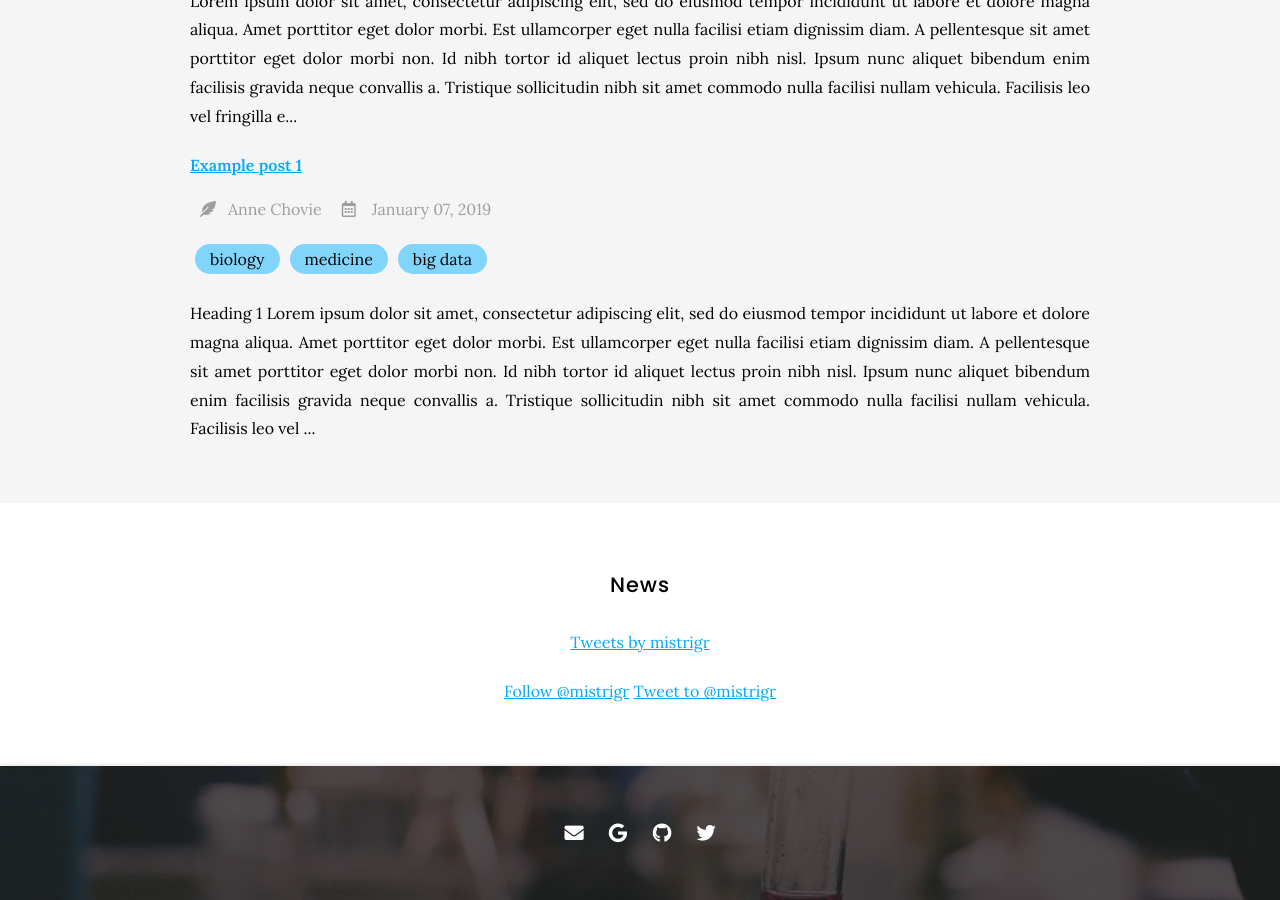
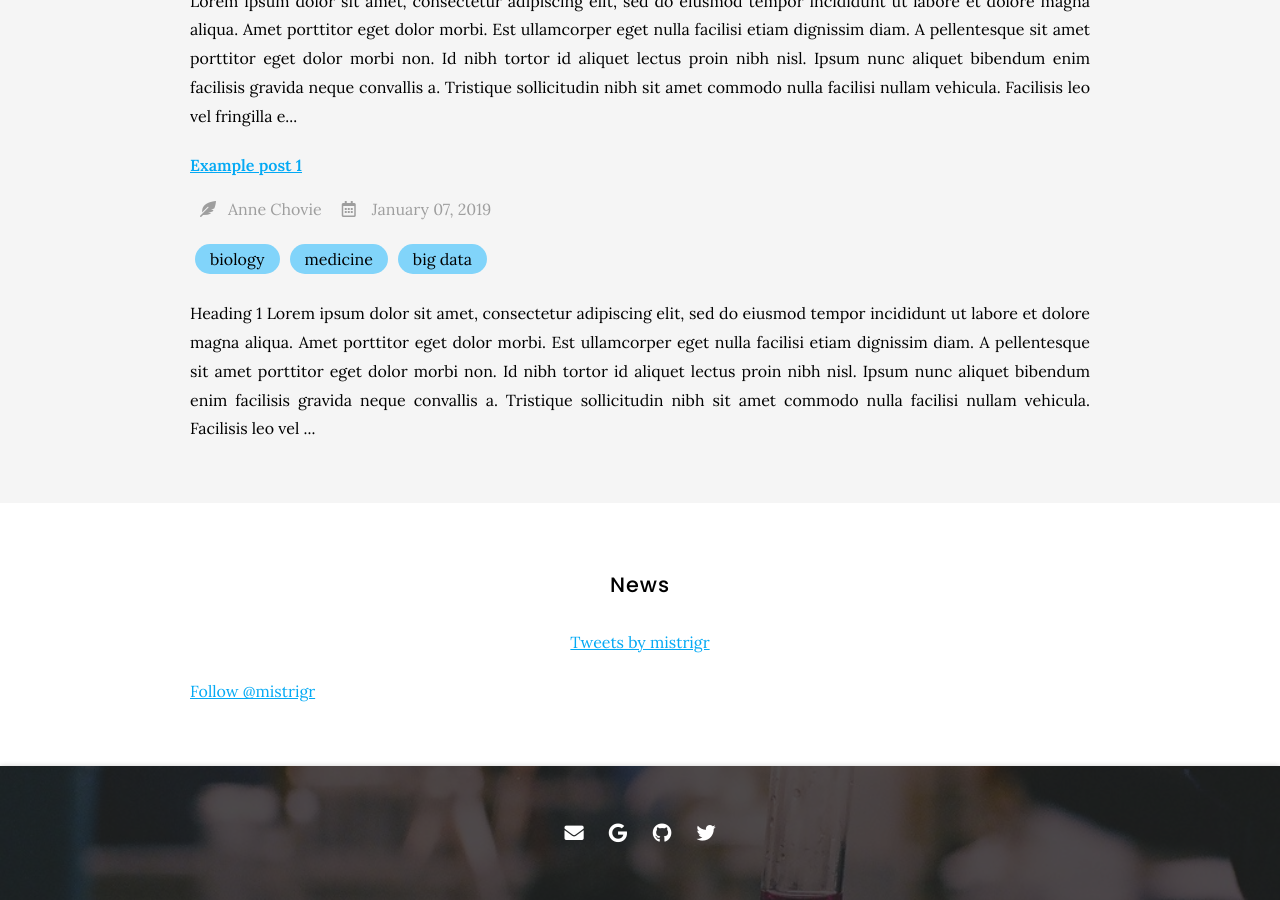
Before and after one commit to mistriotis-lab/mistriotis-lab.github.io, a Jekyll site: the page built from blog/index.md, in a window 1280 px wide and 900 px high, scrolled down 918 px. Built offline with Jekyll 4.4.1, drawn with Linux system fonts in a browser that asks for light colours; nearby versions of some CDN libraries; comment, search, counter and statistics services are not loaded.

Commit message:
Update index.md

```diff
--- a/blog/index.md
+++ b/blog/index.md
@@ -23,5 +23,3 @@
 {:.center}
 
 <a href="https://twitter.com/mistrigr?lang=en" class="twitter-follow-button" data-show-count="false">Follow @mistrigr</a><script async src="https://platform.twitter.com/widgets.js" charset="utf-8"></script>
-<a href="https://twitter.com/mistrigr?lang=en" class="twitter-mention-button" data-show-count="false">Tweet to @mistrigr</a><script async src="https://platform.twitter.com/widgets.js" charset="utf-8"></script>
-{:.center}
```
